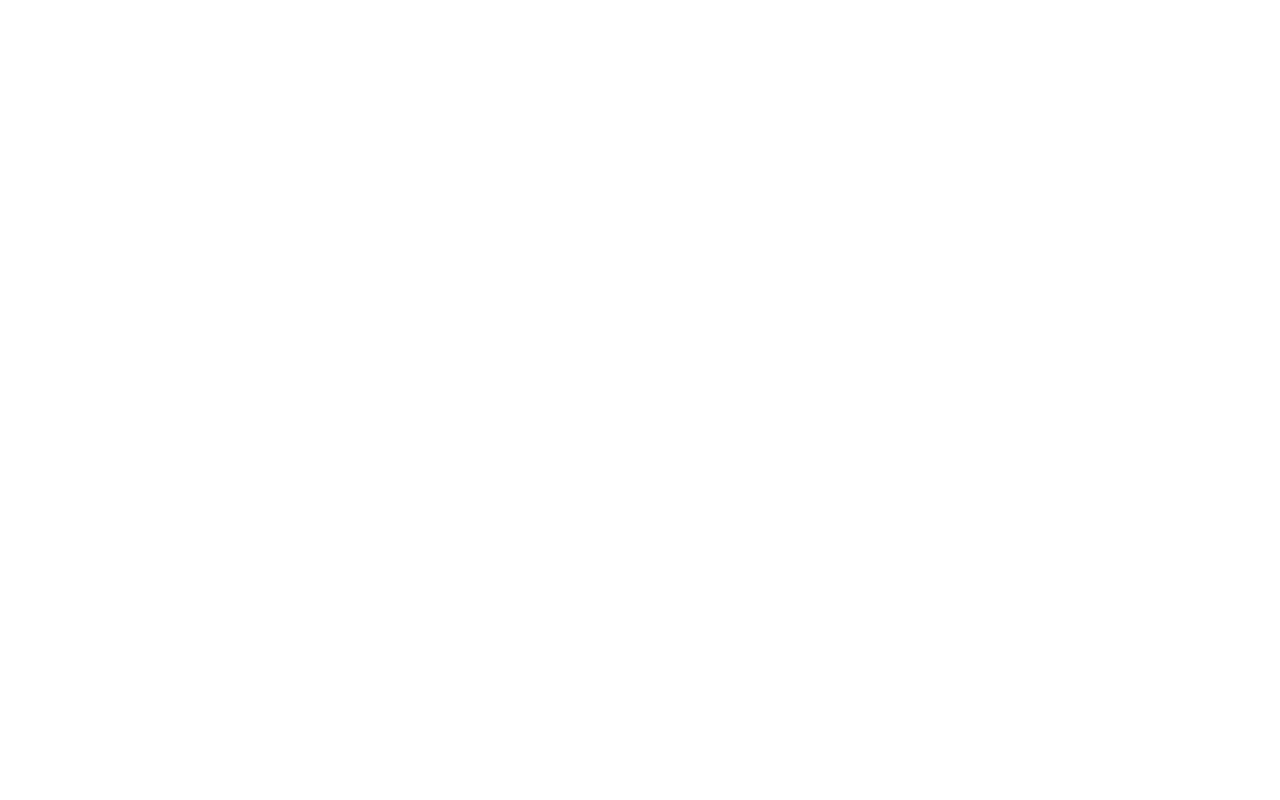
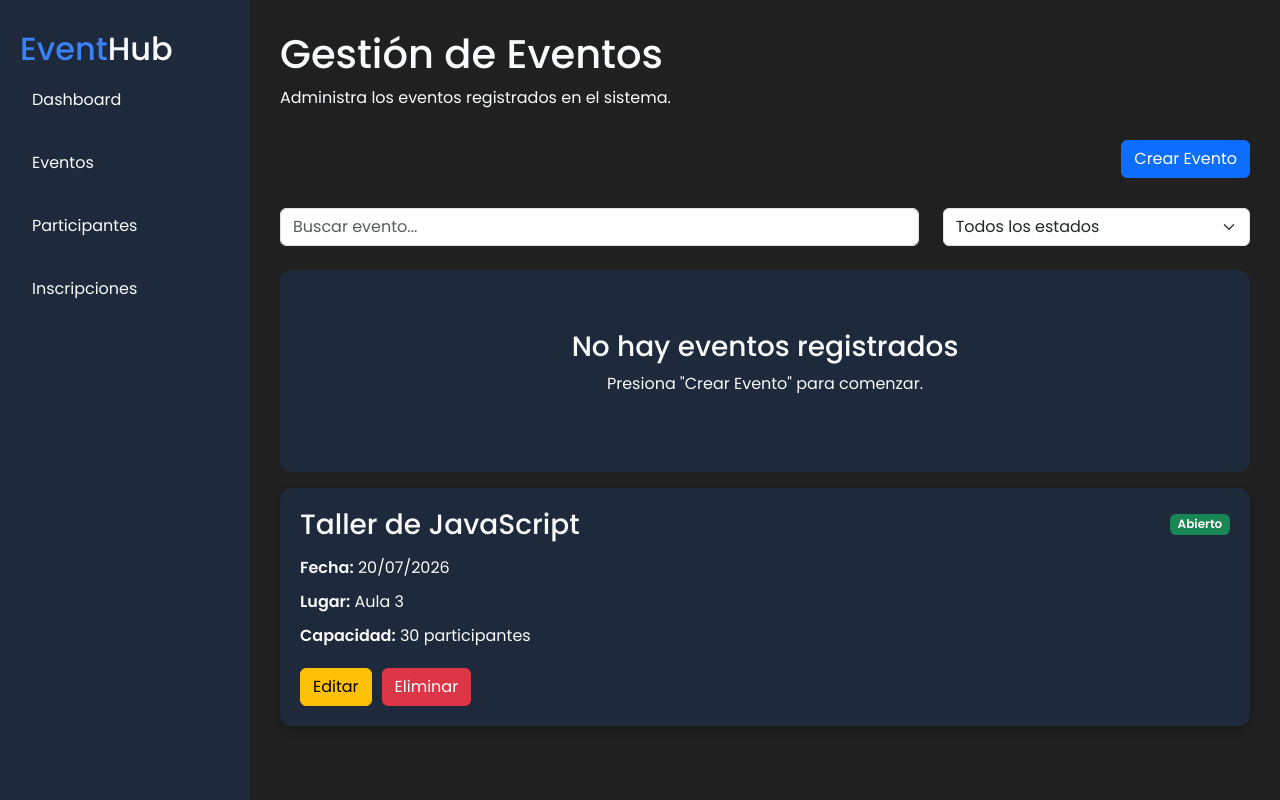
Before and after one commit to SheylaAstorga/Gestor-eventos-participantes, a plain HTML site: page pages/eventos.html in a window 1280 px wide. Drawn offline with nearby package versions, Linux system fonts and the light colour scheme.

Commit message:
cree un css para cada pestaña , agregue sus links y diseñe la pagina eventos

```diff
--- /dev/null
+++ b/css/eventos.css
@@ -0,0 +1,106 @@
+*{
+  margin: 0;
+  padding: 0;
+  box-sizing: border-box;
+}
+
+body{
+  font-family: 'Poppins', sans-serif;
+  background-color: #212020;
+  color: #f8fafc;
+}
+
+.app-container{
+  display: flex;
+  min-height: 100vh;
+}
+
+
+.sidebar{
+  width: 250px;
+  background-color: #1e293b;
+  padding: 30px 20px;
+}
+.sidebar span{
+  color: #3b82f6;
+}
+.sidebar h3{
+  margin-bottom: 40px;
+  color: #3b82f6;
+}
+
+.sidebar nav{
+  display: flex;
+  flex-direction: column;
+  gap: 15px;
+}
+
+.sidebar a{
+  text-decoration: none;
+  color: #f8fafc;
+  padding: 12px;
+  border-radius: 8px;
+  transition: 0.3s;
+}
+
+.sidebar a:hover{
+  background-color: #3b82f6;
+}
+
+
+.main-content{
+  flex: 1;
+  padding: 30px;
+}
+
+
+.topbar{
+  margin-bottom: 30px;
+}
+
+.eventos-header{
+    display: flex;
+    justify-content: flex-end;
+    margin-bottom: 30px;
+}
+
+.eventos-grid{
+    display: grid;
+    grid-template-columns: repeat(auto-fit,minmax(320px,1fr));
+    gap: 20px;
+}
+
+.evento-card{
+    background-color: #1e293b;
+    padding: 20px;
+    border-radius: 12px;
+    box-shadow: 0 4px 10px rgba(0,0,0,0.2);
+}
+
+.evento-header{
+    display: flex;
+    justify-content: space-between;
+    align-items: center;
+    margin-bottom: 15px;
+}
+
+.evento-header h3{
+    margin: 0;
+}
+
+.evento-body p{
+    margin-bottom: 10px;
+}
+
+.evento-footer{
+    margin-top: 20px;
+    display: flex;
+    gap: 10px;
+}
+
+.empty-state{
+    text-align: center;
+    padding: 60px;
+    background-color: #1e293b;
+    border-radius: 12px;
+}
--- a/index.html
+++ b/index.html
@@ -13,7 +13,7 @@
     <!-- Google Fonts -->
     <link rel="preconnect" href="https://fonts.googleapis.com">
     <link href="https://fonts.googleapis.com/css2?family=Poppins:wght@300;400;500;600&display=swap" rel="stylesheet">
-    <link rel="stylesheet" href="css/style.css">
+    <link rel="stylesheet" href="css/index.css">
     <script src="https://cdn.jsdelivr.net/npm/axios/dist/axios.min.js"></script>
     <title>Gestor de Eventos</title>
 </head>
--- a/pages/eventos.html
+++ b/pages/eventos.html
@@ -0,0 +1,192 @@
+<!DOCTYPE html>
+<html lang="es">
+
+<head>
+    <meta charset="UTF-8">
+    <meta name="viewport" content="width=device-width, initial-scale=1.0">
+    <meta name="description"
+        content="Aplicación web para la gestión de eventos, participantes e inscripciones desarrollada con HTML, CSS, JavaScript, Axios y json-server.">
+    <meta name="keywords"
+        content="eventos, participantes, inscripciones, CRUD, JavaScript, Axios, json-server, HTML, CSS, programación web">
+    <meta name="author" content="Astorga Sheyla, Boixados Facundo, Lobo Juan David, Uncos Sebastian, Valverde Ignacio">
+    <link href="https://cdn.jsdelivr.net/npm/bootstrap@5.3.3/dist/css/bootstrap.min.css" rel="stylesheet">
+    <!-- Google Fonts -->
+    <link rel="preconnect" href="https://fonts.googleapis.com">
+    <link href="https://fonts.googleapis.com/css2?family=Poppins:wght@300;400;500;600&display=swap" rel="stylesheet">
+    <link rel="stylesheet" href="../css/eventos.css">
+    <script src="https://cdn.jsdelivr.net/npm/axios/dist/axios.min.js"></script>
+    <title>Gestor de Eventos</title>
+</head>
+
+<body>
+    <div class="app-container">
+        <aside class="sidebar">
+            <h2><span>Event</span>Hub</h2>
+            <nav>
+                <a href="../index.html">Dashboard</a>
+                <a href="./eventos.html">Eventos</a>
+                <a href="./participantes.html">Participantes</a>
+                <a href="./inscripciones.html">Inscripciones</a>
+
+            </nav>
+        </aside>
+        <main class="main-content">
+
+            <header class="topbar">
+                <h1>Gestión de Eventos</h1>
+                <p>Administra los eventos registrados en el sistema.</p>
+            </header>
+            <!-- --BOTON CREAR EVENTO  -->
+            <section class="eventos-header">
+                <button class="btn btn-primary" data-bs-toggle="modal" data-bs-target="#modalEvento">
+                    Crear Evento
+                </button>
+            </section>
+
+            <!-- --FILTRO DE EVENTOS  -->
+            <div class="row mb-4">
+
+                <div class="col-md-8">
+                    <input type="text" class="form-control" placeholder="Buscar evento...">
+                </div>
+
+                <div class="col-md-4">
+                    <select class="form-select">
+                        <option>Todos los estados</option>
+                        <option>Abierto</option>
+                        <option>Cerrado</option>
+                        <option>Finalizado</option>
+                    </select>
+                </div>
+
+            </div>
+            <div class="empty-state mb-3">
+
+                <h3>No hay eventos registrados</h3>
+
+                <p>
+                    Presiona "Crear Evento" para comenzar.
+                </p>
+
+            </div>
+            <section id="contenedor-eventos" class="eventos-grid">
+
+                <!-- Evento ejemplo -->
+
+                <div class="evento-card">
+
+                    <div class="evento-header">
+
+                        <h3>Taller de JavaScript</h3>
+
+                        <span class="badge bg-success">
+                            Abierto
+                        </span>
+
+                    </div>
+
+                    <div class="evento-body">
+
+                        <p><strong>Fecha:</strong> 20/07/2026</p>
+
+                        <p><strong>Lugar:</strong> Aula 3</p>
+
+                        <p><strong>Capacidad:</strong> 30 participantes</p>
+
+                    </div>
+
+                    <div class="evento-footer">
+
+                        <button class="btn btn-warning">
+                            Editar
+                        </button>
+
+                        <button class="btn btn-danger">
+                            Eliminar
+                        </button>
+
+                    </div>
+
+                </div>
+
+            </section>
+
+        </main>
+    </div>
+    <!-- Modal Crear Evento -->
+    <div class="modal fade" id="modalEvento" tabindex="-1" aria-labelledby="modalEventoLabel" aria-hidden="true">
+
+        <div class="modal-dialog">
+
+            <div class="modal-content">
+
+                <div class="modal-header">
+
+                    <h5 class="modal-title" id="modalEventoLabel">
+
+                        Crear Evento
+
+                    </h5>
+
+                    <button type="button" class="btn-close" data-bs-dismiss="modal" aria-label="Cerrar">
+                    </button>
+
+                </div>
+
+                <div class="modal-body">
+
+                    <input type="text" class="form-control mb-3" placeholder="Nombre del evento">
+
+                    <input type="date" class="form-control mb-3">
+
+                    <input type="text" class="form-control mb-3" placeholder="Lugar">
+
+                    <input type="number" class="form-control mb-3" placeholder="Capacidad máxima">
+
+                    <select class="form-select">
+
+                        <option selected>
+                            Estado del evento
+                        </option>
+
+                        <option>
+                            Abierto
+                        </option>
+
+                        <option>
+                            Cerrado
+                        </option>
+
+                        <option>
+                            Finalizado
+                        </option>
+
+                    </select>
+
+                </div>
+
+                <div class="modal-footer">
+
+                    <button type="button" class="btn btn-secondary" data-bs-dismiss="modal">
+
+                        Cancelar
+
+                    </button>
+
+                    <button type="button" class="btn btn-primary">
+
+                        Guardar
+
+                    </button>
+
+                </div>
+
+            </div>
+
+        </div>
+
+    </div>
+    <script src="https://cdn.jsdelivr.net/npm/bootstrap@5.3.3/dist/js/bootstrap.bundle.min.js"></script>
+</body>
+
+</html>
```
Also changed, not shown: css/index.css (renamed from css/style.css).
